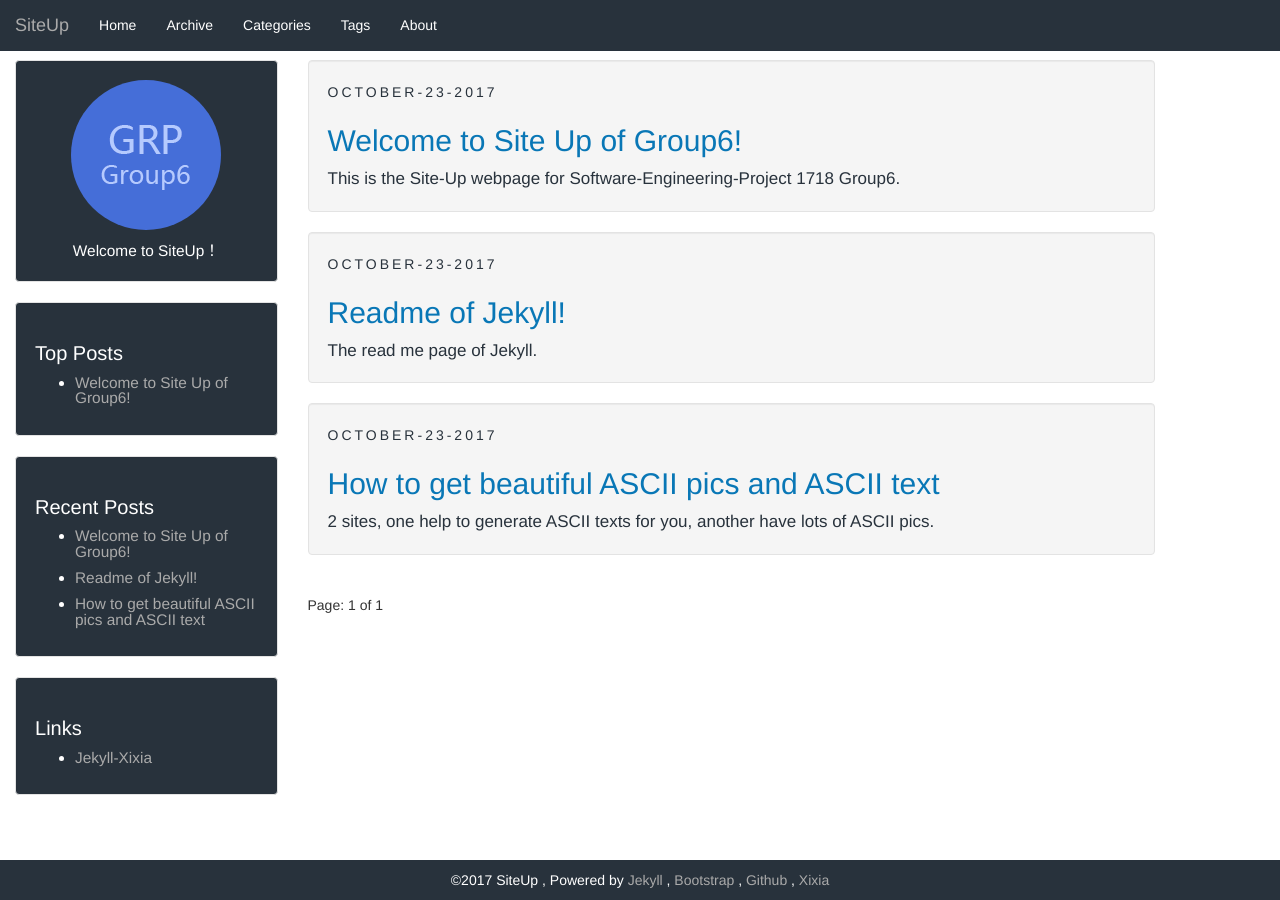
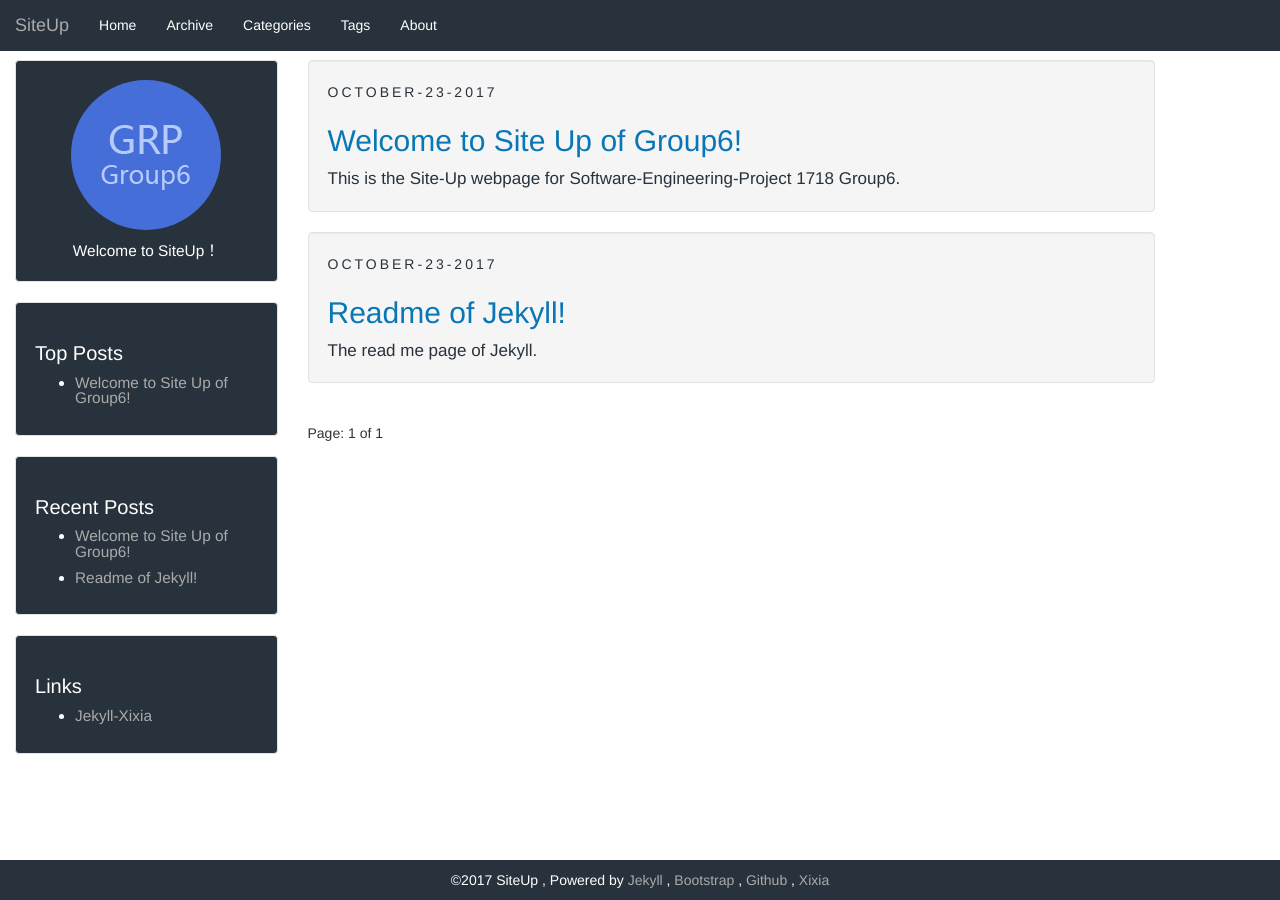
Before and after one commit to HenryJaQiu/SiteUp, a Jekyll site: the page built from index.html, in a window 1280 px wide. Built offline with Jekyll 4.4.1, drawn with Linux system fonts in a browser that asks for light colours; the list of posts is cut into pages by our own code.

Commit message:
10-23 Edit

```diff
--- a/_posts/2017-10-23-ascii-art-and-text.markdown
+++ /dev/null
@@ -1,109 +0,0 @@
----
-layout: post
-title:  "How to get beautiful ASCII pics and ASCII text"
-categories: Programmer
-tags: Other
-author: Xixia
-description: 2 sites, one help to generate ASCII texts for you, another have lots of ASCII pics.
----
-
-###  1，ASCII Generator
-
-In [ASCII Generator][ascii-generator], you can generate your ASCII texts。
-
-Such like the **`XIXIA`**！
-{% highlight v %}
-____  ___._______  ___.___   _____
-\   \/  /|   \   \/  /|   | /  _  \
- \     / |   |\     / |   |/  /_\  \
- /     \ |   |/     \ |   /    |    \
-/___/\  \|___/___/\  \|___\____|__  /
-      \_/          \_/            \/
-
-------------------------------------
-___   ___  __  ___   ___  __       ___
-\  \ /  / |  | \  \ /  / |  |     /   \
- \  V  /  |  |  \  V  /  |  |    /  ^  \
-  >   <   |  |   >   <   |  |   /  /_\  \
- /  .  \  |  |  /  .  \  |  |  /  _____  \
-/__/ \__\ |__| /__/ \__\ |__| /__/     \__\
-
-------------------------------------
-__   _________   _______
-\ \ / /_   _\ \ / /_   _|   /\
- \ V /  | |  \ V /  | |    /  \
-  > <   | |   > <   | |   / /\ \
- / . \ _| |_ / . \ _| |_ / ____ \
-/_/ \_\_____/_/ \_\_____/_/    \_\
-{% endhighlight %}
-
-<br/>
-###  2，Chris.com
-[Chris.com][chris-ascii-art] collects a lot of ASCII pics, such like the world map：
-{% highlight v %}
------+-----+-----+-----+-----+-----+-----+-----+-----+-----+-----+-----
-           . _..::__:  ,-"-"._        |7       ,     _,.__
-   _.___ _ _<_>`!(._`.`-.    /         _._     `_ ,_/  '  '-._.---.-.__
->.{     " " `-==,',._\{  \  / {)      / _ ">_,-' `                mt-2_
-  \_.:--.       `._ )`^-. "'       , [_/(                       __,/-'
- '"'     \         "    _L        oD_,--'                )     /. (|
-          |           ,'          _)_.\\._<> 6              _,' /  '
-          `.         /           [_/_'` `"(                <'}  )
-           \\    .-. )           /   `-'"..' `:.#          _)  '
-    `        \  (  `(           /         `:\  > \  ,-^.  /' '
-              `._,   ""         |           \`'   \|   ?_)  {\
-                 `=.---.        `._._       ,'     "`  |' ,- '.
-                   |    `-._         |     /          `:`<_|h--._
-                   (        >        .     | ,          `=.__.`-'\
-                    `.     /         |     |{|              ,-.,\     .
-                     |   ,'           \   / `'            ,"     \
-                     |  /              |_'                |  __  /
-                     | |                                  '-'  `-'   \.
-                     |/                                         "    /
-                     \.                                             '
-
-                      ,/            ______._.--._ _..---.---------._
-     ,-----"-..?----_/ )      __,-'"             "                  (
--.._(                  `-----'                                       `-
------+-----+-----+-----+-----+-----+-----+-----+-----+-----+-----+-----
-Map (C) 1998 Matthew Thomas. Freely usable if this line is included. <-
-{% endhighlight %}
-
-<br/>
-Elephant.
-{% highlight v %}
-              ___.-~"~-._   __....__
-            .'    `    \ ~"~        ``-.
-           /` _      )  `\              `\
-          /`  a)    /     |               `\
-         :`        /      |                 \
-    <`-._|`  .-.  (      /   .            `;\\
-     `-. `--'_.'-.;\___/'   .      .       | \\
-  _     /:--`     |        /     /        .'  \\
- ("\   /`/        |       '     '         /    :`;
- `\'\_/`/         .\     /`~`=-.:        /     ``
-   `._.'          /`\    |      `\      /(
-                 /  /\   |        `Y   /  \
-           jgs  J  /  Y  |         |  /`\  \
-               /  |   |  |         |  |  |  |
-              "---"  /___|        /___|  /__|
-                     '"""         '"""  '"""
-{% endhighlight %}
-
-<br/>
-###  3，Welcome to lost in Xixia
-The 404 page of Xixia, is based on ASCII pics and ASCII texts!
-
-So, warmly welcome you to lost in [Xixia][welcome-lost-in-xixia]!
-
-
-<br/>
-### Thanks：
-
-1，[Chris.com][chris-ascii-art]
-
-2，[ASCII Generator][ascii-generator]
-
-[chris-ascii-art]: http://www.chris.com/ascii/
-[ascii-generator]: http://www.network-science.de/ascii/
-[welcome-lost-in-xixia]: http://xixia.info/welcome-lost-in-xixia
--- a/_posts/2017-10-23-reademe-of-jekyll.markdown
+++ b/_posts/2017-10-23-reademe-of-jekyll.markdown
@@ -2,8 +2,8 @@
 layout: post
 title:  "Readme of Jekyll!"
 date:   2017-10-23 14:10:51 +0800
-categories: Jekyll
-tags: Jekyll
+categories: Readme
+tags: Readme
 description: The read me page of Jekyll.
 ---
 # [Jekyll](https://jekyllrb.com/)
```
